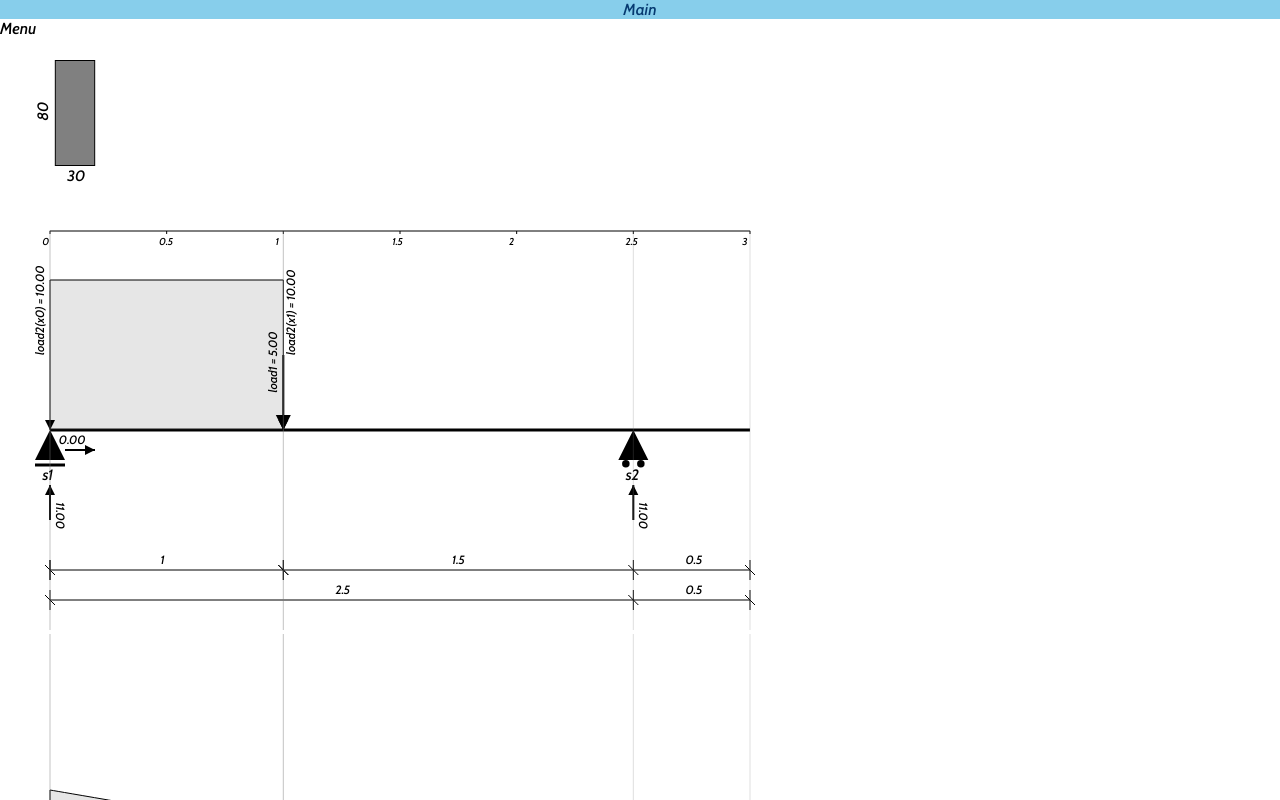
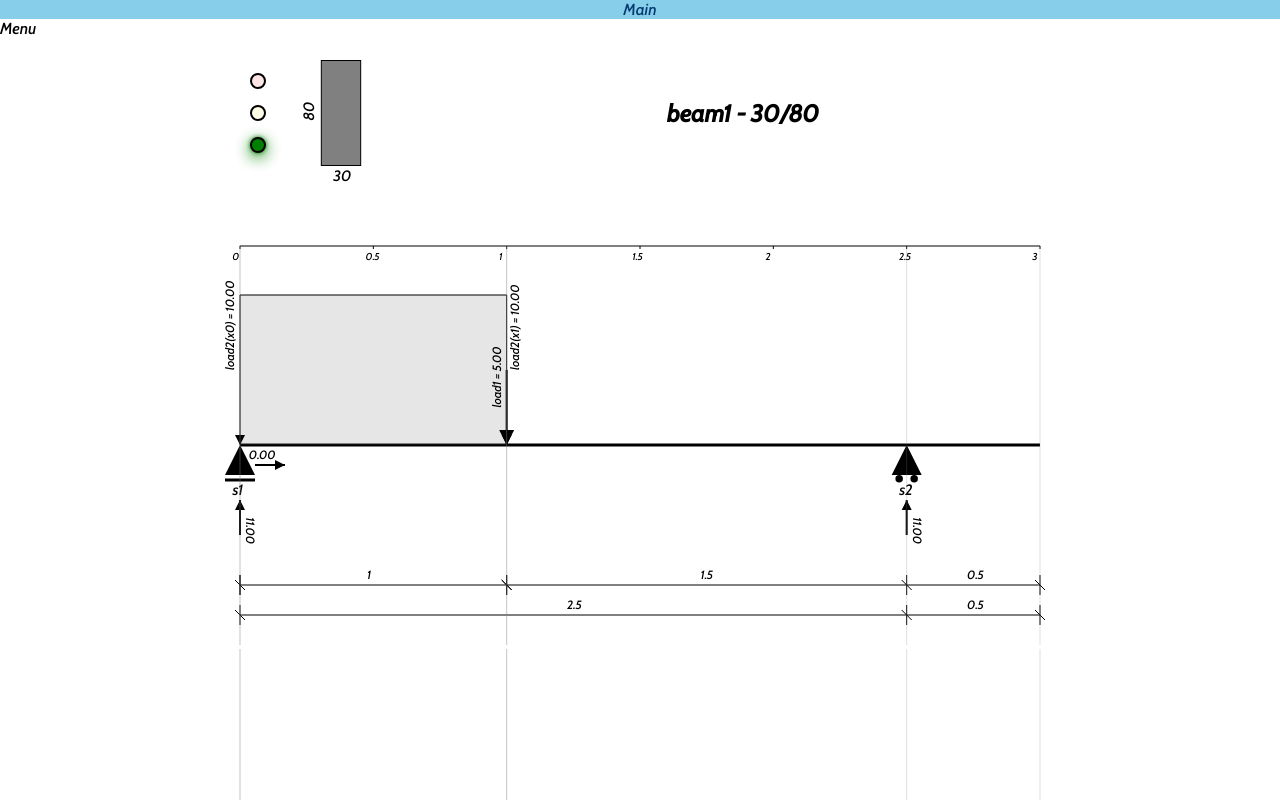
Before and after one commit to EyalSinay/beams-system-calculator, a React (Create React App) app: page /beam1 in a window 1280 px wide. Shown: the top 800 px of the page. Built offline with nearby package versions, Linux system fonts and the light colour scheme.

Commit message:
BeamDetails

```diff
--- /dev/null
+++ b/src/components/BeamDetails.jsx
@@ -0,0 +1,53 @@
+import React from 'react'
+import getImage from '../services/getImagesSections'
+import StatusLights from './StatusLights'
+
+
+function BeamDetails({ beam }) {
+
+    const profileDetails = () => {
+        if (beam.material === "steel") {
+            return <ul>
+                <li>{`h: ${beam.steelProperty.h} mm`}</li>
+                <li>{`b: ${beam.steelProperty.b} mm`}</li>
+                <li>{`tw: ${beam.steelProperty.tw} mm`}</li>
+                <li>{`tf: ${beam.steelProperty.tf} mm`}</li>
+                <li>{`r: ${beam.steelProperty.r} mm`}</li>
+                <li>{`d: ${beam.steelProperty.d} mm`}</li>
+                <li>{`A: ${beam.steelProperty.A} cm²`}</li>
+                <li>{`G: ${beam.steelProperty.G} kg/m`}</li>
+                <li>{`Iy: ${beam.steelProperty.Iy} cm⁴`}</li>
+                <li>{`Wy: ${beam.steelProperty.Wy} cm³`}</li>
+                <li>{`iiy: ${beam.steelProperty.iiy} cm`}</li>
+                <li>{`Iz: ${beam.steelProperty.Iz} cm⁴`}</li>
+                <li>{`Wz: ${beam.steelProperty.Wz} cm³`}</li>
+                <li>{`iiz: ${beam.steelProperty.iiz} cm`}</li>
+            </ul>
+        }
+    }
+
+    const profileName = () => {
+        if (beam.material === "steel"){
+            return <span className='profile-name'>{` - ${beam.steelProperty.name}`}</span>
+        } else {
+            return <span className='profile-name'>{` - ${beam.b}/${beam.h}`}</span>
+        }
+    }
+
+    return (
+        <div className='beam-details-container'>
+            <div className='img-status-container'>
+            <StatusLights green="on" />
+                {getImage(beam)}
+            </div>
+            <div className='details-text-container'>
+                <h2>{`${beam.name}`}{profileName()}</h2>
+                <div className="details-text-sub-container">
+                    {profileDetails()}
+                </div>
+            </div>
+        </div>
+    )
+}
+
+export default BeamDetails
--- a/src/components/BeamPage.jsx
+++ b/src/components/BeamPage.jsx
@@ -1,16 +1,26 @@
-import React, { useContext, useEffect, useState } from "react";
-import BeamSection from "./BeamComponents/BeamSection";
+import './css/beam-page.style.css'
+import React, { useContext, useEffect, useRef, useState } from "react";
 import Beam from "./BeamComponents/Beam/Beam";
 import Shear from "./BeamComponents/Shear/Shear";
 import BeamsContext from "../myContext/BeamsContext";
 
 import getSupportReactions from "../services/getSupportReactions";
-import getColorBeam from "../services/getColorBeamSection";
+import BeamDetails from './BeamDetails';
 
 
 const BeamPage = (props) => {
     const { beams, setBeams } = useContext(BeamsContext);
     const [CURRENT_INDEX, setCURRENT_INDEX] = useState(0);
+    const containerRef = useRef("");
+    const [containerWidth,SetContainerWidth] = useState(0);
+
+    useEffect(()=>{
+        SetContainerWidth(containerRef.current.getBoundingClientRect().width)
+    },[containerWidth]);
+
+    window.onresize = () => {
+        SetContainerWidth(containerRef.current.getBoundingClientRect().width);
+    }
 
     useEffect(() => {
         setCURRENT_INDEX(() => {
@@ -33,15 +43,15 @@ const BeamPage = (props) => {
     }, []);
 
     return (
-        <>
-            <BeamSection b={beams[CURRENT_INDEX].b} h={beams[CURRENT_INDEX].h} WHSvg={150} fillColor={getColorBeam(beams[CURRENT_INDEX].material)} />
+        <div ref={containerRef} className="beam-page-container">
+            <BeamDetails beam={beams[CURRENT_INDEX]}/>
             <br />
             <br />
             <br />
-            <Beam data={beams[CURRENT_INDEX]} WSvg={800} HSvg={400} />
+            <Beam data={beams[CURRENT_INDEX]} WSvg={containerWidth} HSvg={400} />
             <br />
-            <Shear data={beams[CURRENT_INDEX]} WSvg={800} HSvg={400} />
-        </>
+            <Shear data={beams[CURRENT_INDEX]} WSvg={containerWidth} HSvg={400} />
+        </div>
     );
 }
 
--- a/src/components/Main/BeamLink.jsx
+++ b/src/components/Main/BeamLink.jsx
@@ -1,23 +1,12 @@
 import '../css/BeamLink.style.css';
 import React from 'react';
 import { NavLink } from 'react-router-dom';
-import BeamSection from '../BeamComponents/BeamSection';
 import ButtonIcon from '../buttons/ButtonIcon';
 import StatusLights from '../StatusLights';
 import BeamLinkModify from './BeamLinkModify';
-import getColorBeam from '../../services/getColorBeamSection';
+import getImage from '../../services/getImagesSections';
 
 function BeamLink({ beam, onEditClick, onConfirmClick, onCancelClick, onDeleteClick }) {
-
-    const getImage = () => {
-        if(beam.material === "concrete" || beam.material === "wood"){
-            return <BeamSection b={beam.b} h={beam.h} WHSvg={150} fillColor={getColorBeam(beam.material)} />
-        }else if(beam.material === "steel"){
-            return <div className={`profile-img profile-img-${beam.steelProperty.name.slice(0, 3)}`} />
-        }else{
-            return <div>No image</div>
-        }
-    }
 
     if (beam.onEdit) {
         return (
@@ -29,7 +18,7 @@ function BeamLink({ beam, onEditClick, onConfirmClick, onCancelClick, onDeleteCl
         <div className='beam-link-container' id={`${beam.id}-container`}>
             <StatusLights green="on" />
 
-            {getImage()}
+            {getImage(beam)}
             <div className='beam_details'>
                 <div className="details">
                     <h3 className='details__beam-name'>{beam.name}</h3>
--- a/src/components/Main/BeamLinkModify.jsx
+++ b/src/components/Main/BeamLinkModify.jsx
@@ -5,7 +5,7 @@ import ProfileDetails from '../BeamComponents/ProfileDetails';
 import BeamSection from '../BeamComponents/BeamSection';
 import ButtonIcon from '../buttons/ButtonIcon';
 import BeamsContext from '../../myContext/BeamsContext';
-import getColorBeam from '../../services/getColorBeamSection';
+import {getColorBeam} from '../../services/getImagesSections';
 
 const ignoreCors = "https://nameless-citadel-58066.herokuapp.com/"
 
--- /dev/null
+++ b/src/components/css/beam-page.style.css
@@ -0,0 +1,36 @@
+.beam-page-container{
+    /* border: 1px solid black; */
+
+    max-width: 900px;
+    margin: auto;
+}
+
+.beam-details-container{
+    padding: 0 20px 0 60px;
+    display: flex;
+    align-items: center;
+}
+
+.img-status-container{
+    display: flex;
+}
+
+.details-text-container{
+    width: 100%;
+}
+
+.details-text-container h2{
+    text-align: center;
+}
+
+.details-text-sub-container ul{
+    display: grid;
+    grid-template-columns: repeat( auto-fit, minmax(120px, 1fr) );
+}
+
+@media (max-width:500px) {
+    .beam-details-container{
+        padding: 0 20px 0 20px;
+        flex-direction: column;
+    }
+}
--- a/src/services/getColorBeamSection.js
+++ /dev/null
@@ -1,12 +0,0 @@
-const getColorBeam = (beamMaterial) => {
-    switch (beamMaterial) {
-        case "concrete":
-            return "gray";
-        case "wood":
-            return "SaddleBrown";
-        default:
-            return "black";
-    }
-}
-
-export default getColorBeam;
--- /dev/null
+++ b/src/services/getImagesSections.js
@@ -0,0 +1,24 @@
+import BeamSection from "../components/BeamComponents/BeamSection";
+
+export const getColorBeam = (beamMaterial) => {
+    switch (beamMaterial) {
+        case "concrete":
+            return "gray";
+        case "wood":
+            return "SaddleBrown";
+        default:
+            return "black";
+    }
+}
+
+const getImage = (beam) => {
+    if(beam.material === "concrete" || beam.material === "wood"){
+        return <BeamSection b={beam.b} h={beam.h} WHSvg={150} fillColor={getColorBeam(beam.material)} />
+    }else if(beam.material === "steel"){
+        return <div className={`profile-img profile-img-${beam.steelProperty.name.slice(0, 3)}`} />
+    }else{
+        return <div>No image</div>
+    }
+}
+
+export default getImage;
--- a/src/services/shearAnalyzer.js
+++ b/src/services/shearAnalyzer.js
@@ -90,7 +90,6 @@ export const getShearPath = (beam, xRatio, yRatio) => {
 export const getShearText = (beam, xRatio, yRatio) => {
     const fields = getDivision(beam, true, true, true);
     setTheValueOfDistributedLoadInStartEveryField(fields, beam.loads.distributedLoads);
-    console.log(fields)
 
     // <text...
     const textArr = [];
```
